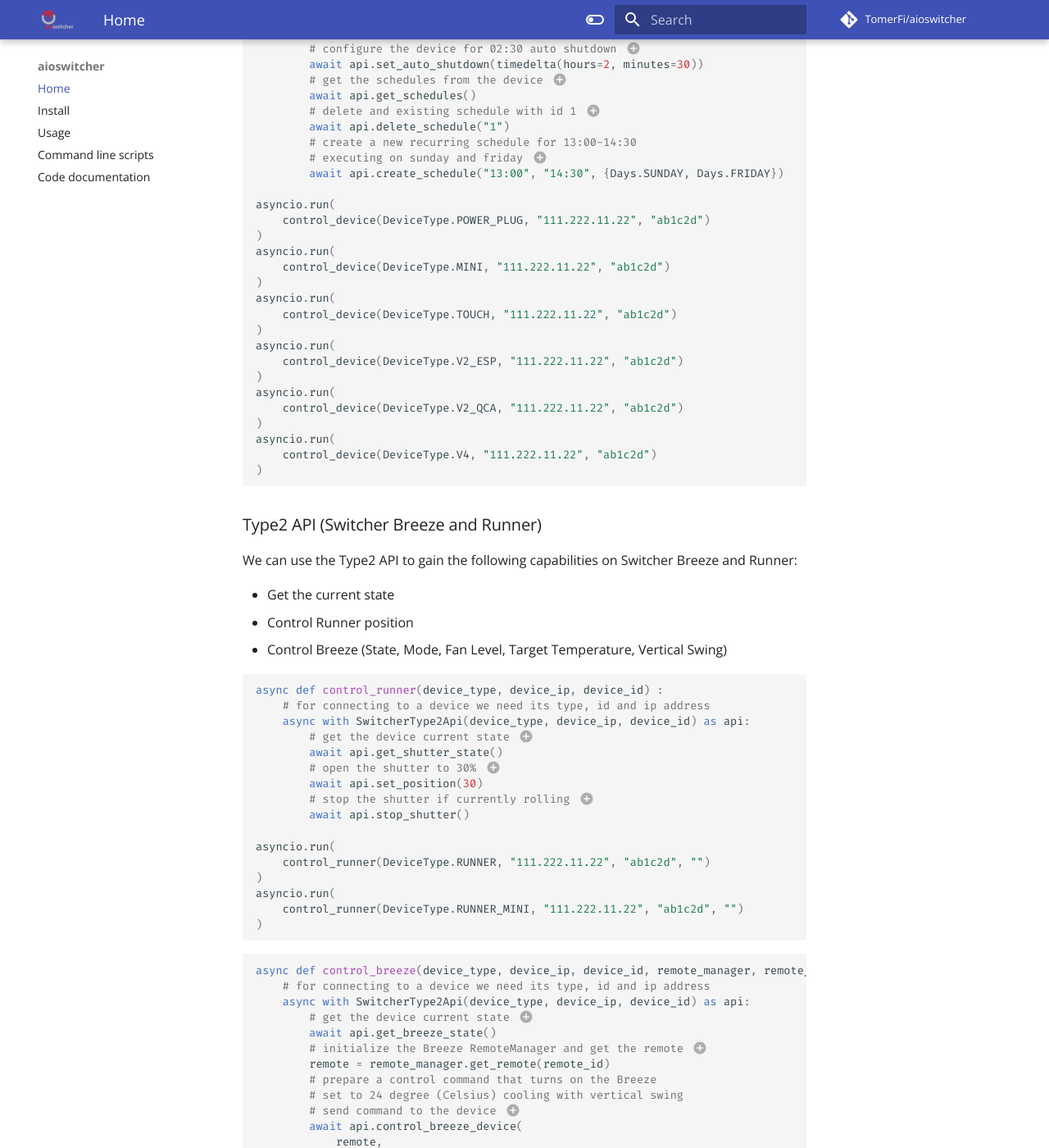
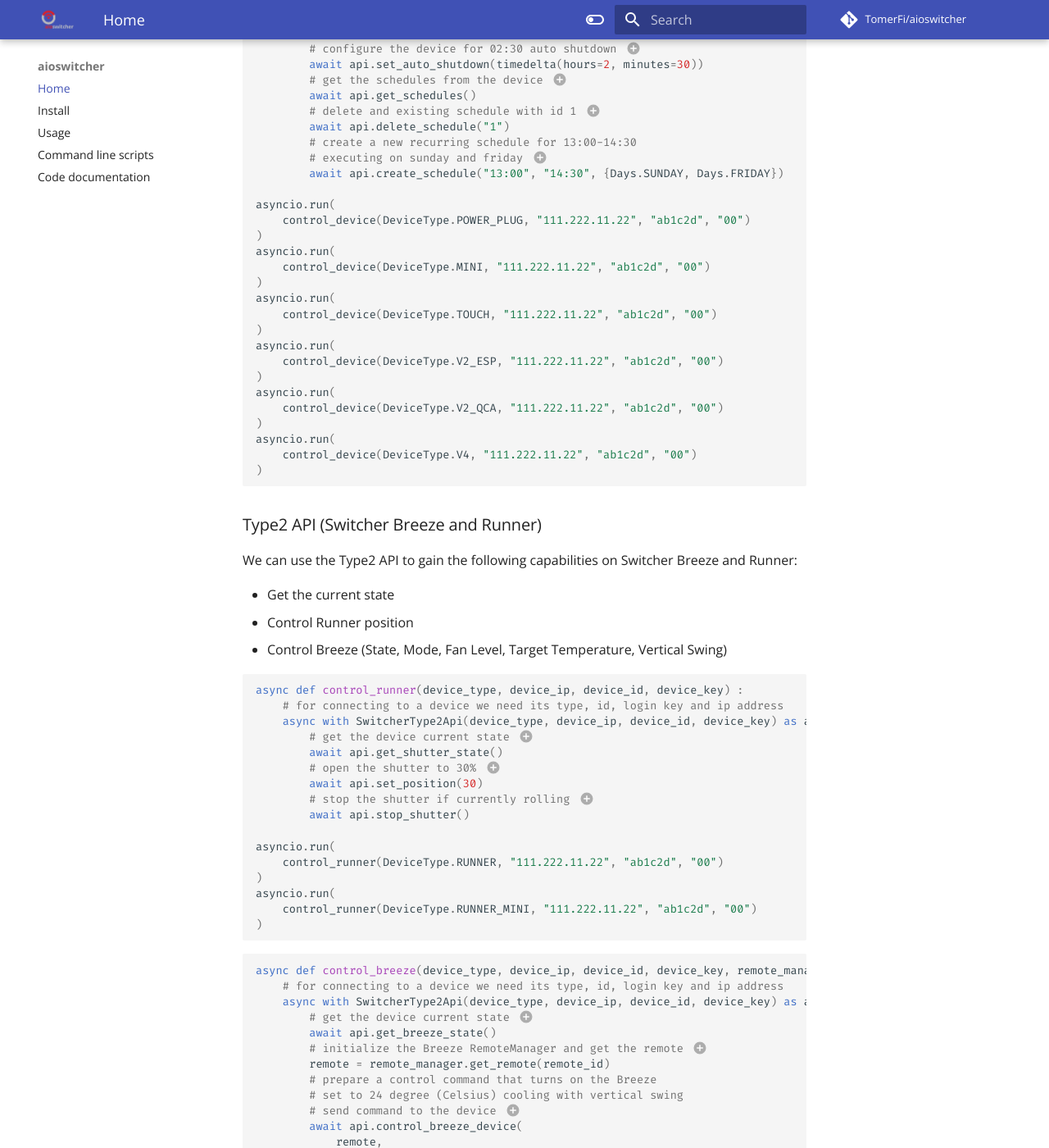
Before and after one commit to TomerFi/aioswitcher, an MkDocs documentation site: the page built from docs/index.md, in a window 1280 px wide and 1400 px high, scrolled down 1352 px. Shown: the whole window at 82% size. Built offline with MkDocs 1.6.1 and Material for MkDocs 9.7.7, drawn with Linux system fonts in a browser that asks for light colours; comment, search, counter and statistics services are not loaded; some of the changed text lies outside the part shown.

Commit message:
fix: missing parts from last rebase (#737)
* fix: missing parts from last rebase

* fix: missing comment

````diff
--- a/docs/scripts.md
+++ b/docs/scripts.md
@@ -91,9 +91,13 @@
 
 python control_device.py turn_on -c "Switcher Touch" -d ab1c2d -i "111.222.11.22"
 
+python control_device.py turn_on -c "Switcher Touch" -d ab1c2d -l 18 -i "111.222.11.22"
+
 python control_device.py turn_on -c "Switcher Touch" -d ab1c2d -i "111.222.11.22" -t 15
 
 python control_device.py turn_off -c "Switcher Touch" -d ab1c2d -i "111.222.11.22"
+
+python control_device.py turn_off -c "Switcher Touch" -d ab1c2d -l 18 -i "111.222.11.22"
 
 python control_device.py set_name -c "Switcher Touch" -d ab1c2d -i "111.222.11.22" -n "My Boiler"
 
--- a/docs/usage.md
+++ b/docs/usage.md
@@ -40,9 +40,9 @@
 - Create and Delete schedules
 
 ```python
-async def control_device(device_type, device_ip, device_id) :
-    # for connecting to a device we need its type, id and ip address
-    async with SwitcherType1Api(device_type, device_ip, device_id) as api:
+async def control_device(device_type, device_ip, device_id, device_key) :
+    # for connecting to a device we need its type, id, login key and ip address
+    async with SwitcherType1Api(device_type, device_ip, device_id, device_key) as api:
         # get the device current state (1)
         await api.get_state()
         # turn the device on for 15 minutes (2)
@@ -62,22 +62,22 @@
         await api.create_schedule("13:00", "14:30", {Days.SUNDAY, Days.FRIDAY})
 
 asyncio.run(
-    control_device(DeviceType.POWER_PLUG, "111.222.11.22", "ab1c2d")
+    control_device(DeviceType.POWER_PLUG, "111.222.11.22", "ab1c2d", "00")
 )
 asyncio.run(
-    control_device(DeviceType.MINI, "111.222.11.22", "ab1c2d")
+    control_device(DeviceType.MINI, "111.222.11.22", "ab1c2d", "00")
 )
 asyncio.run(
-    control_device(DeviceType.TOUCH, "111.222.11.22", "ab1c2d")
+    control_device(DeviceType.TOUCH, "111.222.11.22", "ab1c2d", "00")
 )
 asyncio.run(
-    control_device(DeviceType.V2_ESP, "111.222.11.22", "ab1c2d")
+    control_device(DeviceType.V2_ESP, "111.222.11.22", "ab1c2d", "00")
 )
 asyncio.run(
-    control_device(DeviceType.V2_QCA, "111.222.11.22", "ab1c2d")
+    control_device(DeviceType.V2_QCA, "111.222.11.22", "ab1c2d", "00")
 )
 asyncio.run(
-    control_device(DeviceType.V4, "111.222.11.22", "ab1c2d")
+    control_device(DeviceType.V4, "111.222.11.22", "ab1c2d", "00")
 )
 ```
 
@@ -99,9 +99,9 @@
 - Control Breeze (State, Mode, Fan Level, Target Temperature, Vertical Swing)
 
 ```python
-async def control_runner(device_type, device_ip, device_id) :
-    # for connecting to a device we need its type, id and ip address
-    async with SwitcherType2Api(device_type, device_ip, device_id) as api:
+async def control_runner(device_type, device_ip, device_id, device_key) :
+    # for connecting to a device we need its type, id, login key and ip address
+    async with SwitcherType2Api(device_type, device_ip, device_id, device_key) as api:
         # get the device current state (1)
         await api.get_shutter_state()
         # open the shutter to 30% (2)
@@ -110,10 +110,10 @@
         await api.stop_shutter()
 
 asyncio.run(
-    control_runner(DeviceType.RUNNER, "111.222.11.22", "ab1c2d", "")
+    control_runner(DeviceType.RUNNER, "111.222.11.22", "ab1c2d", "00")
 )
 asyncio.run(
-    control_runner(DeviceType.RUNNER_MINI, "111.222.11.22", "ab1c2d", "")
+    control_runner(DeviceType.RUNNER_MINI, "111.222.11.22", "ab1c2d", "00")
 )
 ```
 
@@ -122,9 +122,9 @@
 3. [SwitcherShutterStateResponse](./codedocs.md#src.aioswitcher.api.messages.SwitcherShutterStateResponse)
 
 ```python
-async def control_breeze(device_type, device_ip, device_id, remote_manager, remote_id) :
-    # for connecting to a device we need its type, id and ip address
-    async with SwitcherType2Api(device_type, device_ip, device_id) as api:
+async def control_breeze(device_type, device_ip, device_id, device_key, remote_manager, remote_id) :
+    # for connecting to a device we need its type, id, login key and ip address
+    async with SwitcherType2Api(device_type, device_ip, device_id, device_key) as api:
         # get the device current state (1)
         await api.get_breeze_state()
         # initialize the Breeze RemoteManager and get the remote (2)
@@ -144,7 +144,7 @@
 # create the remote manager outside the context for re-using (4)
 remote_manager = SwitcherBreezeRemoteManager()
 asyncio.run(
-    control_breeze(DeviceType.BREEZE, "111.222.11.22", "ab1c2d", remote_manager, "DLK65863")
+    control_breeze(DeviceType.BREEZE, "111.222.11.22", "ab1c2d", "00", remote_manager, "DLK65863")
 )
 ```
 
````
Also changed, not shown: README.md (+21 -21 lines), 3 other files.
